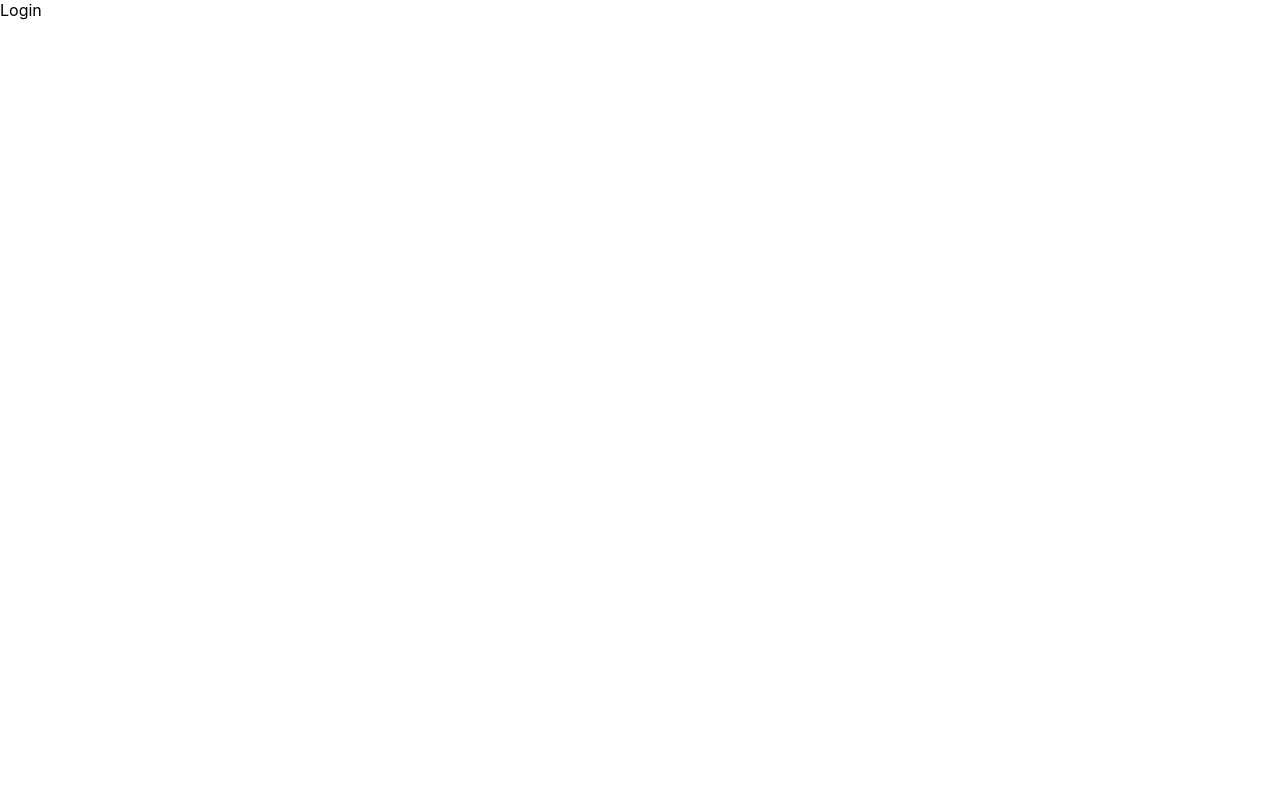
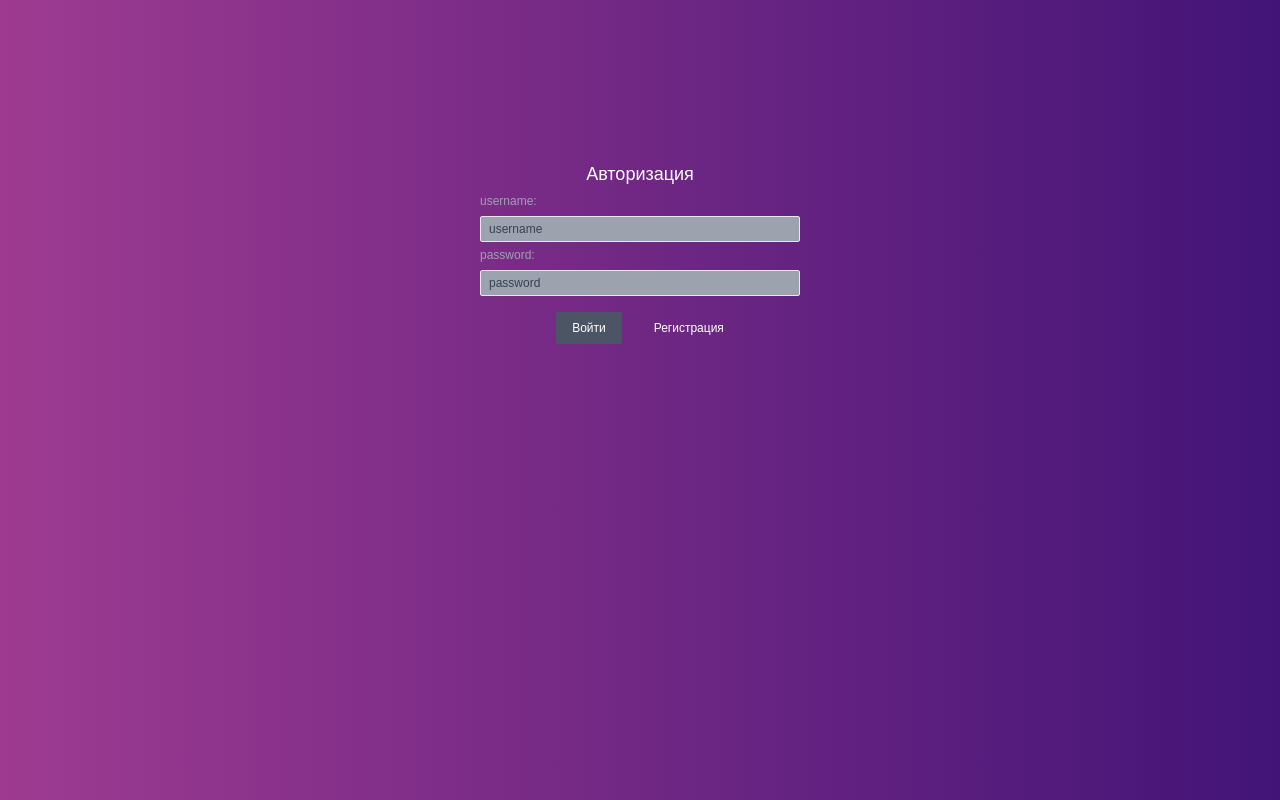
Before and after one commit to Fatality6/trello-client, a React (Create React App) app: page /login in a window 1280 px wide. Shown: the top 800 px of the page. Built offline with nearby package versions, Linux system fonts and the light colour scheme.

Commit message:
adding form, tailwind
Создание формы авторизации, подключение стилей tailwind

```diff
--- a/src/index.css
+++ b/src/index.css
@@ -1,13 +1,13 @@
-body {
-  margin: 0;
-  font-family: -apple-system, BlinkMacSystemFont, 'Segoe UI', 'Roboto', 'Oxygen',
-    'Ubuntu', 'Cantarell', 'Fira Sans', 'Droid Sans', 'Helvetica Neue',
-    sans-serif;
-  -webkit-font-smoothing: antialiased;
-  -moz-osx-font-smoothing: grayscale;
+@tailwind base;
+@tailwind components;
+@tailwind utilities;
+
+@layer base {
+  body {
+    font-family: 'Poppins', sans-serif;
+    background: #1e3a3a;  /* fallback for old browsers */
+    background: -webkit-linear-gradient(to right, #d45cc4, #77146a);  /* Chrome 10-25, Safari 5.1-6 */
+    background: linear-gradient(to right, #9e3b91, #421477); /* W3C, IE 10+/ Edge, Firefox 16+, Chrome 26+, Opera 12+, Safari 7+ */
+    min-height: 100vh;
+  }
 }
-
-code {
-  font-family: source-code-pro, Menlo, Monaco, Consolas, 'Courier New',
-    monospace;
-}
--- a/src/pages/Login/Login.jsx
+++ b/src/pages/Login/Login.jsx
@@ -1,7 +1,60 @@
-import React from 'react'
+import React, { useState } from 'react'
+import { Link } from 'react-router-dom'
 
 export const Login = () => {
+  const [username, setUsername] = useState('')
+  const [password, setPassword] = useState('')
+
+  const handleSubmit = () => {
+    try {
+
+    } catch (error) {
+      console.log(error)
+    }
+  }
+
   return (
-    <div>Login</div>
+    <form
+      onSubmit={e => e.preventDefault()}
+      className='w-1/4 h-60 mx-auto mt-40'>
+
+      <h1 className='text-lg text-white text-center'>Авторизация</h1>
+
+      <label className='text-xs text-gray-400'>
+        username:
+        <input
+          type='text'
+          placeholder='username'
+          value={username}
+          onChange={(e)=>setUsername(e.target.value)}
+          className="mt-1 text-black w-full rounded-sm bg-gray-400 border py-1 px-2 text-xs outline-none placeholder:text-gray-700">
+        </input>
+      </label>
+
+      <label className='text-xs text-gray-400'>
+        password:
+        <input
+          type='password'
+          placeholder='password'
+          value={password}
+          onChange={(e) => setPassword(e.target.value)}
+          className="mt-1 text-black w-full rounded-sm bg-gray-400 border py-1 px-2 text-xs outline-none placeholder:text-gray-700">
+        </input>
+      </label>
+
+      <div className='flex gap-8 justify-center mt-4'>
+        <button
+          onClick={handleSubmit}
+          className='flex justify-center items-center text-xs text-white bg-gray-600 rounded-sm py-2 px-4'>
+          Войти
+        </button>
+        <Link
+          to={'/registration'}
+          className="flex justify-center items-center text-xs text-white">
+          Регистрация
+        </Link>
+      </div>
+
+    </form>
   )
 }
--- /dev/null
+++ b/tailwind.config.js
@@ -0,0 +1,10 @@
+/** @type {import('tailwindcss').Config} */
+module.exports = {
+  content: [
+    "./src/**/*.{js,jsx,ts,tsx}",
+  ],
+  theme: {
+    extend: {},
+  },
+  plugins: [],
+}
```
